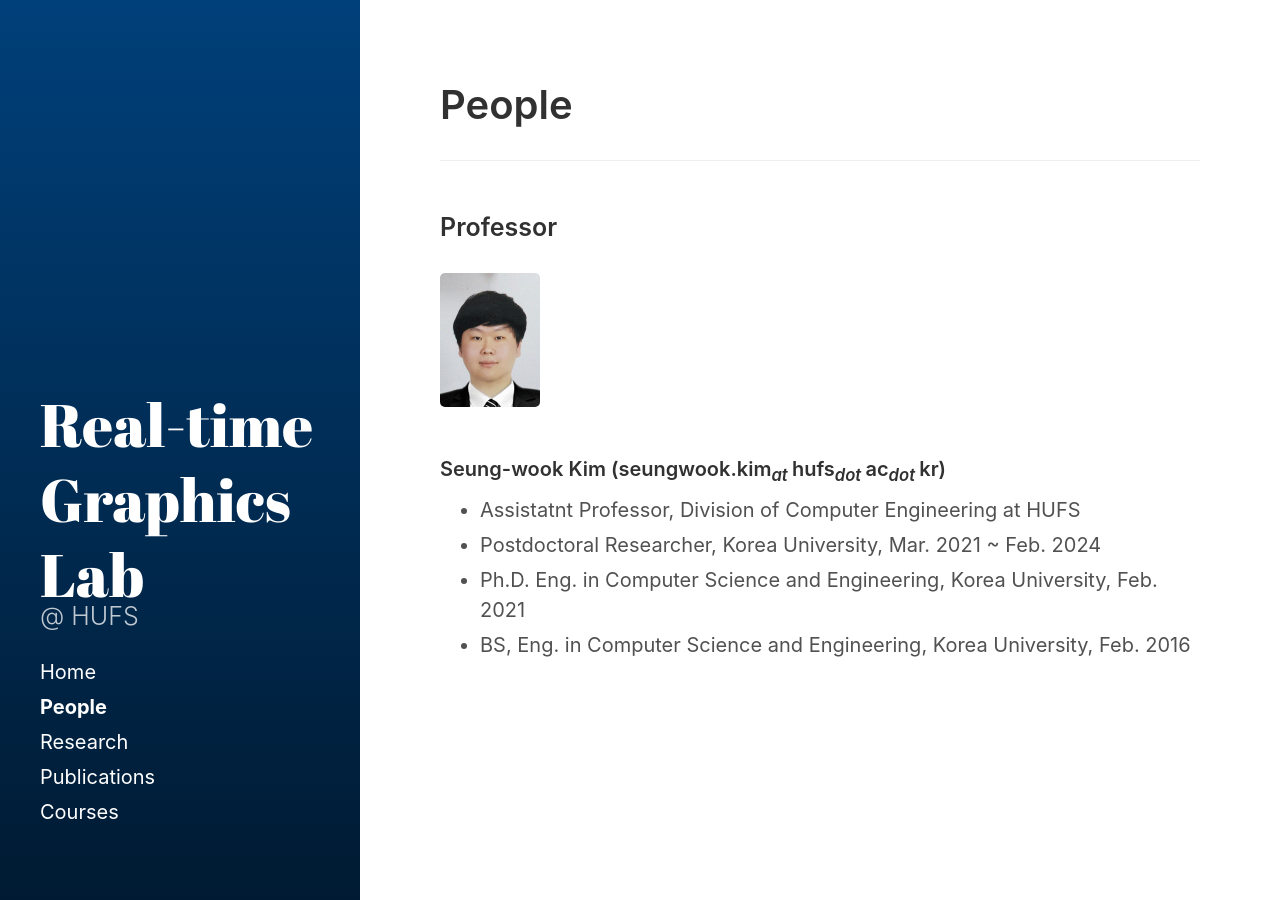
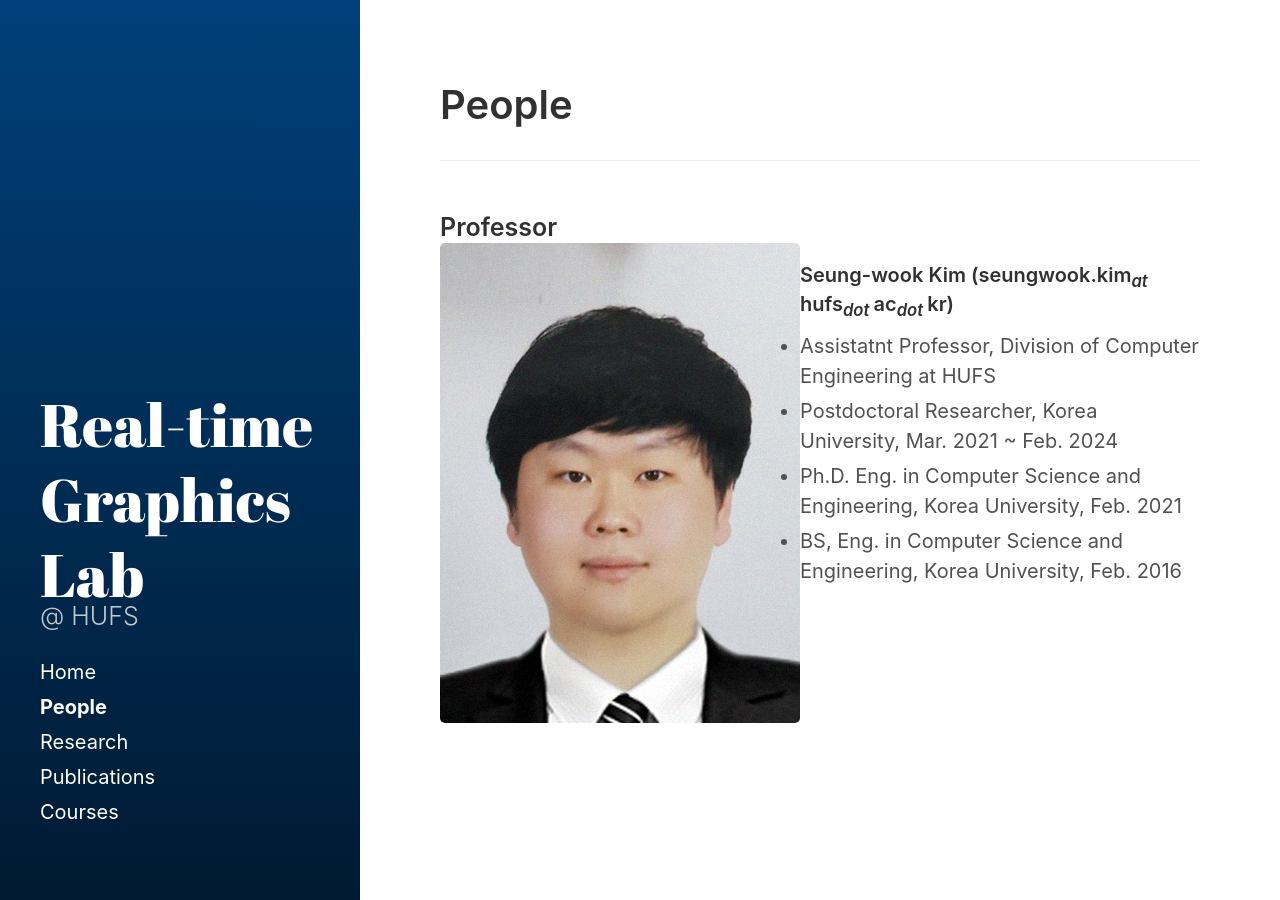
Before and after one commit to God-eunger/God-eunger.github.io, a Jekyll site: the page built from people/index.md, in a window 1280 px wide. Built offline with Jekyll 4.4.1, drawn with Linux system fonts in a browser that asks for light colours.

Commit message:
people picture left sided

```diff
--- a/people/index.md
+++ b/people/index.md
@@ -13,7 +13,7 @@ Always check singular or plural according to the number of people
 
 ### Professor
 
-<br><img src="swk.png" width="100px"> <br>
+![image](swk.png){: style="float: left"}
 #### Seung-wook Kim (seungwook.kim<sub><i>at </i></sub>hufs<sub><i>dot </i></sub>ac<sub><i>dot </i></sub>kr)
 * Assistatnt Professor, Division of Computer Engineering at HUFS
  * Postdoctoral Researcher, Korea University, Mar. 2021 ~ Feb. 2024
```
